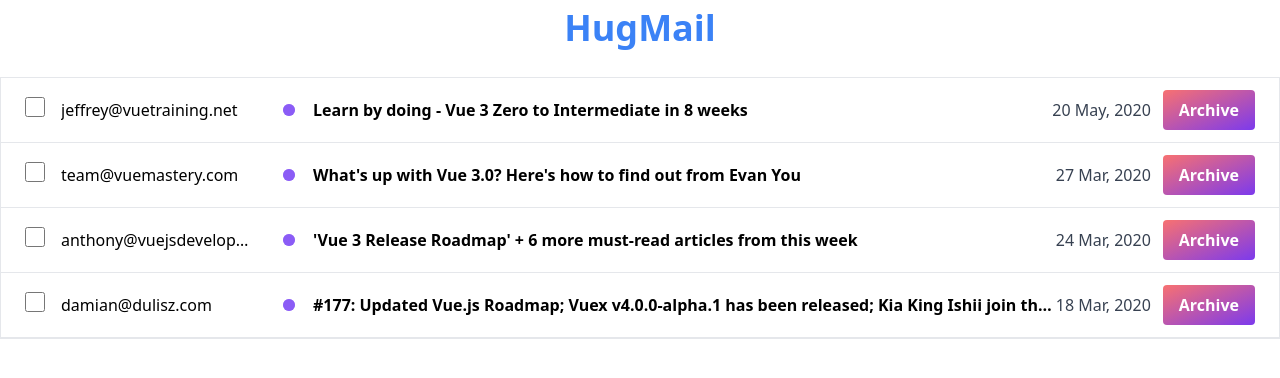
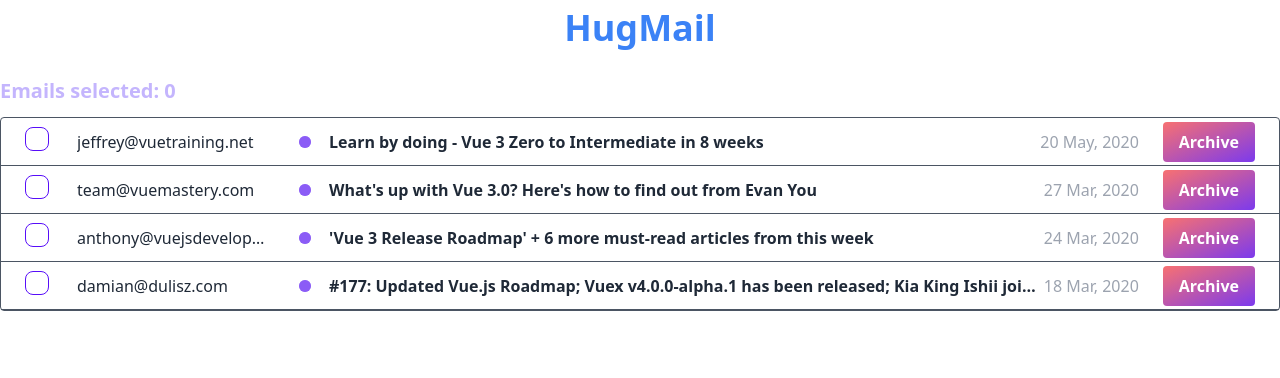
Before and after one commit to hugobytes/gmail-2.0, a Vue app: page / in a window 1280 px wide. Shown: the top 378 px of the page. Built offline with nearby package versions, Linux system fonts and the light colour scheme; data requests are answered from the project's data file.

Commit message:
Dark theme ...

```diff
--- a/package.json
+++ b/package.json
@@ -9,6 +9,7 @@
   "dependencies": {
     "axios": "^0.21.1",
     "core-js": "^3.16.3",
+    "daisyui": "^1.14.0",
     "date-fns": "^2.23.0",
     "marked": "^3.0.2",
     "vue": "^3.0.5"
--- a/src/components/MailTable.vue
+++ b/src/components/MailTable.vue
@@ -1,27 +1,35 @@
 <template>
-  <div class="border">
+  <h2 class="my-3 font-bold text-xl text-purple-300">
+    Emails selected: {{ emailSelection.emails.size }}
+  </h2>
+  <div class="border border-gray-600 rounded">
     <div
       class="
         cursor-pointer
-        hover:bg-gray-100
+        hover:bg-gray-800
         w-full
         flex
         items-center
         px-6
-        py-3
-        border-b border-gray-200
+        h-12
+        border-b border-gray-600
         relative
       "
       v-for="email in unarchivedEmails"
       :key="email.id"
-      @click="openEmail(email)"
     >
       <div class="mr-4">
         <input
           type="checkbox"
-          class="h-5 w-5 text-pink-600 cursor-pointer focus:ring-4 rounded"
+          @click="emailSelection.toggle(email)"
+          :checked="emailSelection.emails.has(email)"
+          class="checkbox checkbox-primary"
         />
       </div>
+      <div
+        @click="openEmail(email)"
+        class="flex flex-1 items-center h-full px-3 truncate"
+      >
         <div class="w-48 truncate mr-3">
           {{ email.from }}
         </div>
@@ -50,8 +58,9 @@
         <div :class="email.read ? '' : 'font-bold'" class="flex-1 truncate">
           {{ email.subject }}
         </div>
-      <div class="text-gray-700">
+        <div class="text-gray-400">
           {{ format(new Date(email.sentAt), "d MMM, yyyy") }}
+        </div>
       </div>
       <button
         class="
@@ -80,7 +89,7 @@
 
 <script lang="ts">
 import { format } from "date-fns";
-import { defineComponent, Ref, ref } from "vue";
+import { defineComponent, reactive, Ref, ref } from "vue";
 import axios from "axios";
 import Email from "../models/email";
 import MailView from "./MailView.vue";
@@ -110,10 +119,21 @@ export default defineComponent({
     const { data: emails } = await axios.get("emails");
     const openedEmail: Ref<Email | null> = ref(null);
 
+    const selected = reactive(new Set());
+    const emailSelection = {
+      emails: selected,
+      toggle(email: Email) {
+        return selected.has(email)
+          ? selected.delete(email)
+          : selected.add(email);
+      },
+    };
+
     return {
       format: format as Function,
       emails: ref(emails) as Email[],
       openedEmail,
+      emailSelection,
     };
   },
   methods: {
--- a/src/components/ModalView.vue
+++ b/src/components/ModalView.vue
@@ -24,7 +24,18 @@
       "
       @click="emit('closeModal')"
     />
-    <div class="bg-white rounded-2xl p-12 z-10 w-full max-w-screen-md skew-y-2">
+    <div
+      class="
+        bg-gray-800
+        shadow-2xl
+        rounded-2xl
+        p-12
+        z-10
+        w-full
+        max-w-screen-md
+        skew-y-2
+      "
+    >
       <slot />
     </div>
   </div>
--- a/src/composables/use-keydown.ts
+++ b/src/composables/use-keydown.ts
@@ -1,4 +1,4 @@
-import { onBeforeUnmount } from "vue";
+import { onBeforeUnmount, onBeforeMount } from "vue";
 
 interface KeyCombo {
     key: string;
--- a/tailwind.config.js
+++ b/tailwind.config.js
@@ -8,5 +8,7 @@ module.exports = {
   variants: {
     extend: {},
   },
-  plugins: [],
+  plugins: [
+    require('daisyui')
+  ],
 }
```
Also changed, not shown: 1 other file (tests, documents, lock files or other folders). Lines whose indentation alone changed are shown as unchanged.
